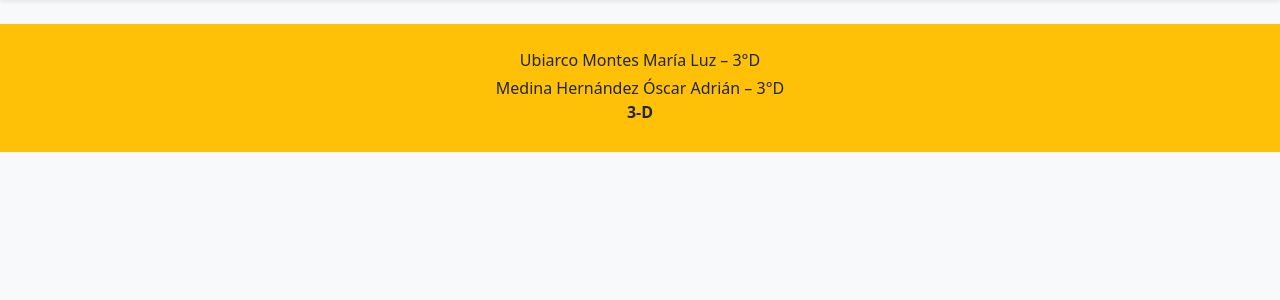
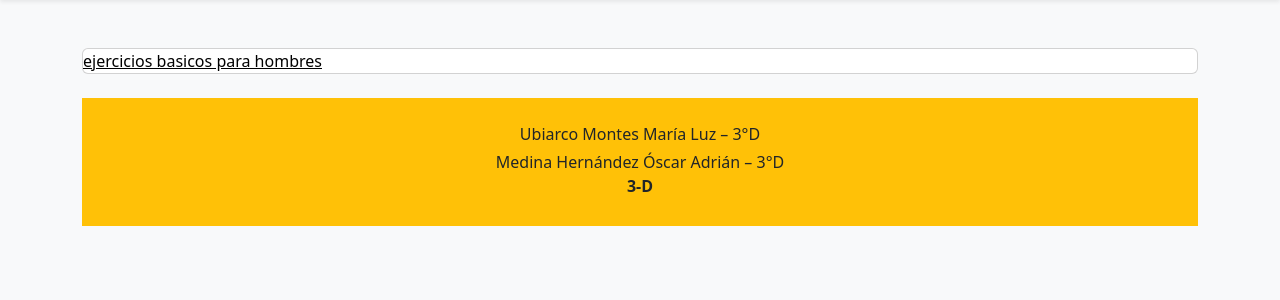
Before and after one commit to luzzz06/NutriApp, a Flask app: page /plantillas in a window 1280 px wide. Shown: the part 56-356 px from the top of the page. Run offline with Flask 3, Linux system fonts and the light colour scheme.

Commit message:
agregue olantillas

```diff
--- a/app.py
+++ b/app.py
@@ -26,7 +26,9 @@ diccionario_datos = {
     "disgustos": {"tipo": "Texto (string)", "descripcion": "Alimentos que no gustan", "obligatorio": False},
     "cocina": {"tipo": "Texto (string)", "descripcion": "Nivel de experiencia en cocina", "obligatorio": True}
 }
-usuarios_registrados = {}
+usuarios_registrados = {
+
+}
 
 lista_recetas = [
     {
@@ -186,7 +188,7 @@ def inicio():
 
 @app.route('/plantillas')
 def plantillas():
-    return render_template('plantillas_desc.html')
+    return render_template('plantillas.html')
 
 
 @app.route('/registro', methods=['GET', 'POST'])
--- a/templates/base.html
+++ b/templates/base.html
@@ -38,8 +38,9 @@
 
             <li class="nav-item">
               <a class="nav-link text-dark fw-semibold"
-                href="{{ url_for('plantillas') }}">plantillas descargables</a>
+                href="/plantillas">plantillas descargables</a>
             </li>
+
 
 
 
--- /dev/null
+++ b/templates/plantillas.html
@@ -0,0 +1,17 @@
+{% extends "base.html" %}
+{% block title %}plantillas descargables{% endblock %}
+{% block contenido %}
+<div class="container mt-5">
+
+
+<div class="card">
+    <ul class="list-group">
+        <a href="static/PLANTILLASDE EJERCISIOS.pdf" class="text-black" download>
+            ejercicios basicos para hombres
+        </a>
+    </ul>
+</div>
+
+
+
+{% endblock %}
--- a/templates/plantillas_desc.html
+++ /dev/null
@@ -1,8 +0,0 @@
-{% extends "base.html" %}
-{% block title %}plantillas descargables{% endblock %}
-
-
-{% block contenido %}
-
-
-{% endblock %}
```
